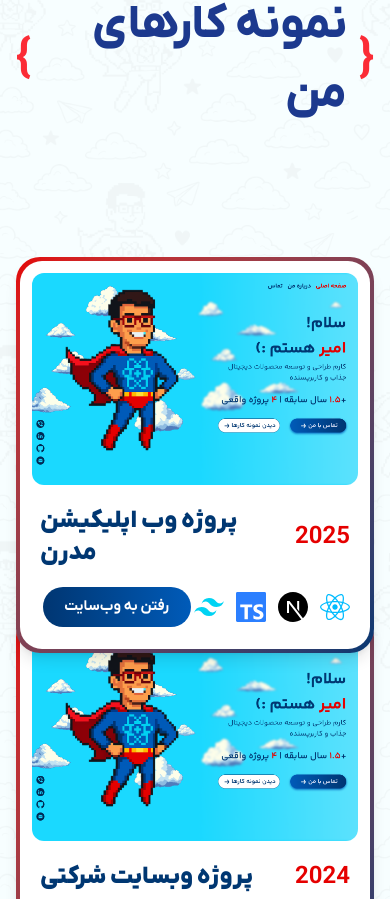
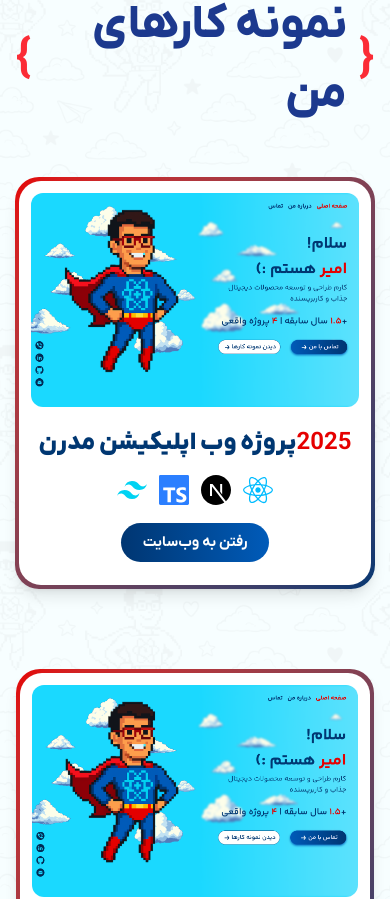
Before and after one commit to AmirShakibafar/portfolioWebsite, a Next.js app: page / in a window 390 px wide. Shown: the part 882-1781 px from the top of the page. Built offline with nearby package versions, Linux system fonts and the light colour scheme.

Commit message:
made project section responsive

```diff
--- a/src/app/globals.css
+++ b/src/app/globals.css
@@ -132,12 +132,14 @@ body::before {
   @apply text-[#E50000] font-bold;
 }
 
-/* --- Projects Grid --- */
+/* --- Projects Grid (Updated) --- */
 @utility projects-grid {
-  @apply flex flex-wrap justify-center gap-x-10;
+  /* Switched to CSS Grid for explicit column control */
+  @apply grid grid-cols-1 md:grid-cols-2 justify-items-center gap-10;
 }
 @utility project-item {
-  @apply mb-10 transform transition duration-300;
+  /* Removed transition for an instant effect */
+  @apply mb-10 transform;
 }
 
 /* --- Contact Section --- */
@@ -161,10 +163,11 @@ body::before {
 
 /* --- Project Cards --- */
 @utility card-wrapper {
-  @apply max-w-lg p-1 rounded-3xl bg-gradient-to-br from-[#E40000] to-[#003772] shadow-lg;
+  @apply max-w-lg p-1 rounded-3xl bg-gradient-to-br from-[#E40000] to-[#003772] shadow-lg h-full;
 }
 @utility card-inner {
-  @apply bg-white rounded-[22px];
+  /* Added flex properties and h-full */
+  @apply bg-white rounded-[22px] flex flex-col h-full;
 }
 @utility card-image-container {
   @apply p-3;
@@ -173,19 +176,21 @@ body::before {
   @apply w-full h-auto object-cover rounded-xl;
 }
 @utility card-body {
-  @apply font-iran p-5 pt-2 text-end;
+  /* Added flex properties to grow and manage children */
+  @apply font-iran p-5 pt-2 text-end flex flex-col flex-grow;
 }
 @utility card-header {
   @apply font-iran flex justify-between items-center;
 }
 @utility card-title {
-  @apply font-iran font-black text-2xl text-[#003772];
+  /* Added block and truncate to prevent text wrapping */
+  @apply font-iran font-black text-2xl text-[#003772] block truncate;
 }
 @utility card-year {
   @apply font-iran font-bold text-2xl text-[#E50000];
 }
 @utility card-footer {
-  @apply mt-4 flex flex-wrap justify-between items-center gap-y-4;
+  @apply mt-auto flex flex-wrap justify-center items-center gap-x-4 gap-y-4 pt-4;
 }
 @utility card-tech-stack {
   @apply flex flex-wrap justify-start gap-x-3 text-3xl;
--- a/src/components/ProjectsSection.tsx
+++ b/src/components/ProjectsSection.tsx
@@ -10,7 +10,7 @@ import {
 } from "framer-motion";
 import ProjectCard from "./ProjectCard";
 import ShinyButton from "./ShinyButton";
-import ProjectModal from "./ProjectModal"; // Import the new modal
+import ProjectModal from "./ProjectModal";
 
 // Expanded project data with descriptions and multiple images
 const myProjects = [
@@ -137,7 +137,7 @@ const ProjectsSection = () => {
                 index={index}
                 {...project}
                 onClick={() => setSelectedProject(project)}
-                className="project-item rtl:odd:translate-y-20 ltr:odd:translate-y-20"
+                className="project-item lg:rtl:odd:translate-y-20 lg:ltr:odd:translate-y-20"
               />
             ))}
           </div>
```
